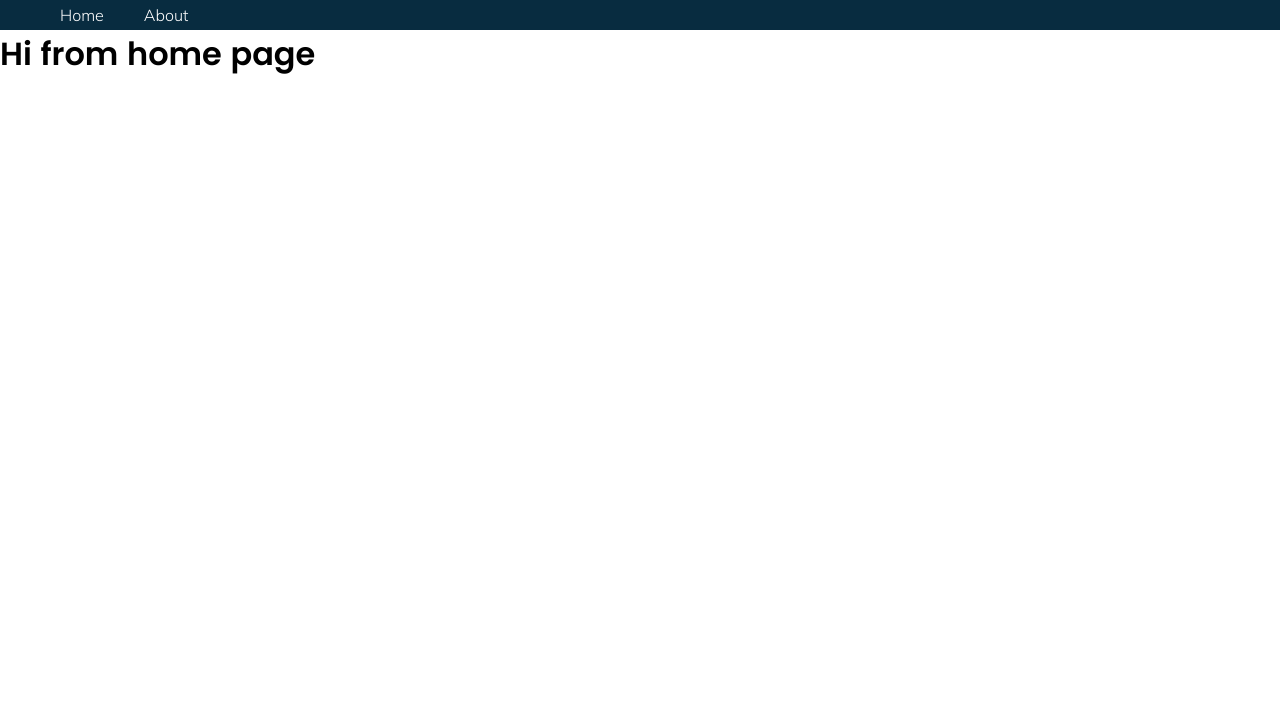
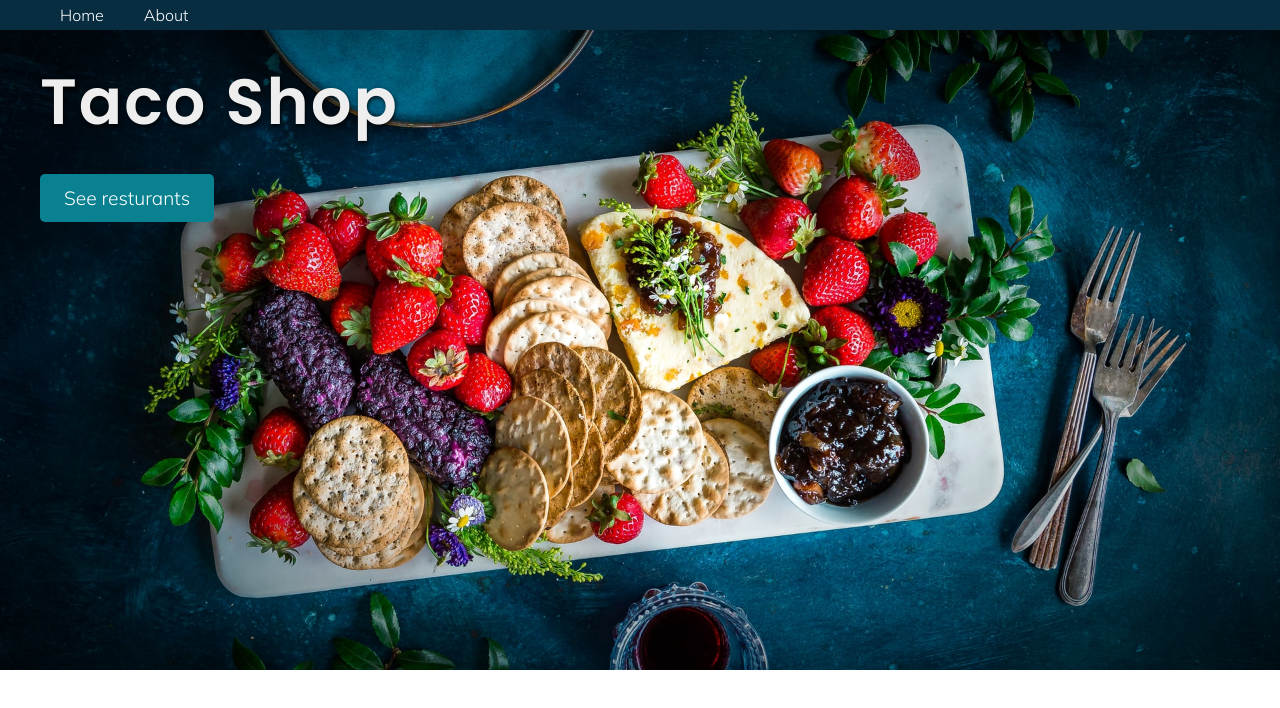
Before and after one commit to RGrosso/taco-shop, a Nuxt app: page / in a window 1280 px wide. Shown: the top 708 px of the page. Built offline with nearby package versions, Linux system fonts and the light colour scheme.

Commit message:
header added

```diff
--- /dev/null
+++ b/components/AppHeader.vue
@@ -0,0 +1,37 @@
+<template>
+    <div>
+        <section class="masthead" role="img" aria-label="Image Description">
+            <h1>Taco Shop</h1>
+            <button>See resturants</button>
+        </section>
+    </div>
+</template>
+
+<script>
+    export default {
+
+    }
+</script>
+
+<style lang="scss" scoped>
+.masthead {
+  padding: 40px;
+  width: 100%;
+  height: 80vh;
+  overflow: hidden;
+  background-size: cover !important;
+  background: radial-gradient(ellipse at center, rgba(0,0,0,0) 0%, rgba(0,0,0,0) 37%, rgba(0,0,0,0.65) 100%), url(~assets/headerimg.jpg) no-repeat center center scroll;
+}
+
+h1 {
+  font-style: normal;
+  font-weight: bold;
+  color: #eee;
+  font-size: 8vmin;
+  letter-spacing: 0.03em;
+  line-height: 1;
+  text-shadow: 1px 2px 4px rgba(0, 0, 0, 0.8);
+  margin-bottom: 40px;
+}
+
+</style>
--- a/nuxt.config.js
+++ b/nuxt.config.js
@@ -4,7 +4,7 @@
 
   // Global page headers (https://go.nuxtjs.dev/config-head)
   head: {
-    title: "taco-shop",
+    title: "Taco Shop",
     meta: [
       { charset: "utf-8" },
       { name: "viewport", content: "width=device-width, initial-scale=1" },
--- a/pages/index.vue
+++ b/pages/index.vue
@@ -1,13 +1,17 @@
 <template>
-  <div class="container">
   <main class="container">
-    <h1>Hi from home page</h1>
+    <AppHeader/>
   </main>
-  </div>
 </template>
 
 <script>
-export default {}
+import AppHeader from '@/components/AppHeader.vue';
+
+export default {
+  components: {
+    AppHeader
+  },
+};
 </script>
 
 <style>
```
Also changed, not shown: components/AppRestaurantInfo.vue (added).
